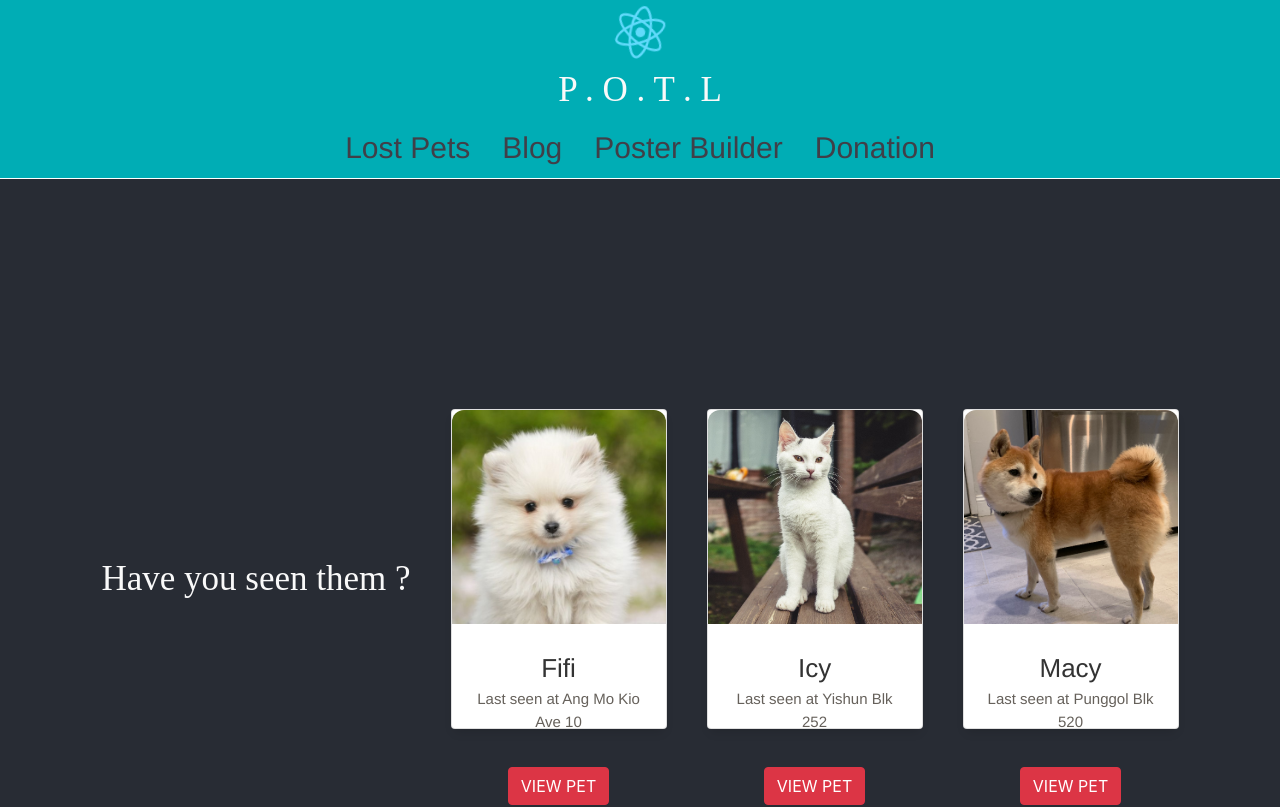
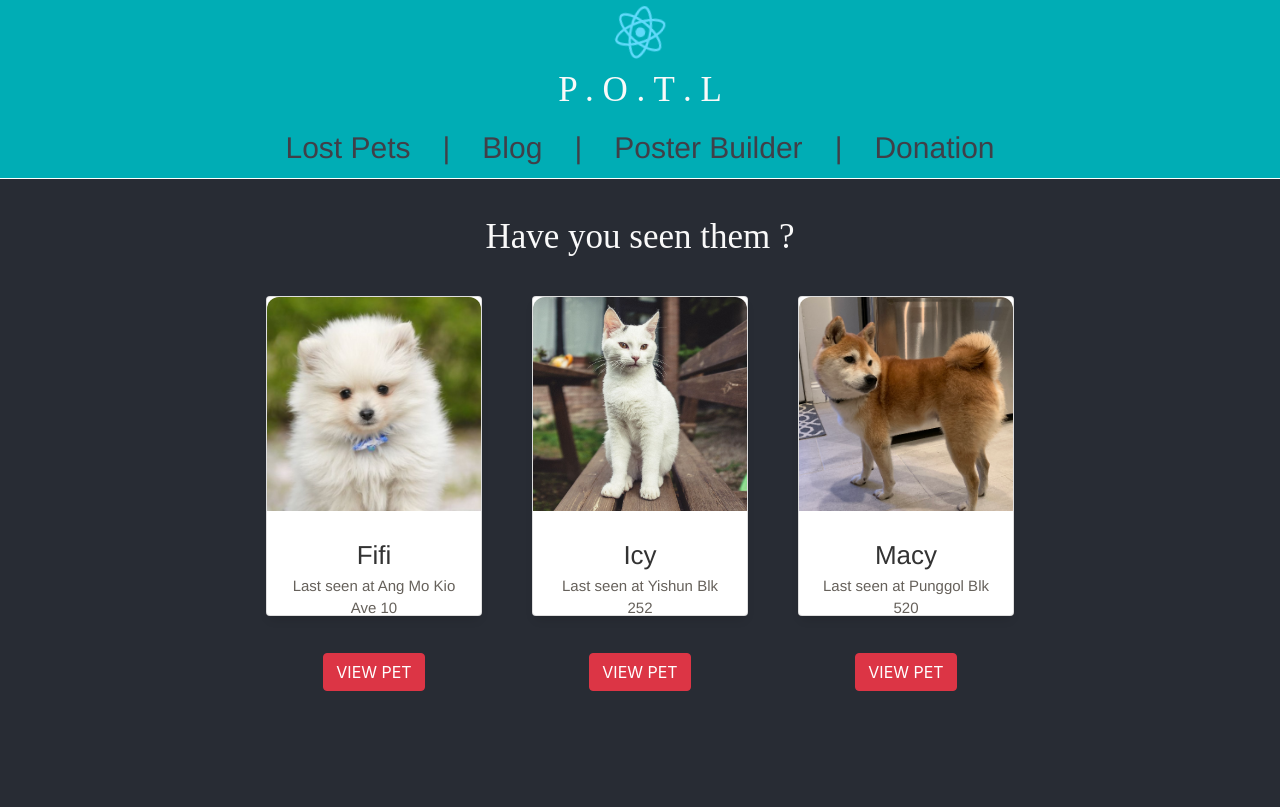
Before and after one commit to Allenhuh/POTL, a React (Create React App) app: page / in a window 1280 px wide. Shown: the top 807 px of the page. Built offline with nearby package versions, Linux system fonts and the light colour scheme.

Commit message:
HomePage title change

```diff
--- a/src/App.css
+++ b/src/App.css
@@ -18,8 +18,12 @@
   background-color: #282c34;
   display: contents;
   flex-direction: row;
-  align-items: center;
+  align-items: flex-start;
   justify-content: center;
+  min-height: 100vh;
+  display: flex;
+  font-size: calc(10px + 2vmin);
+  column-gap: 50px;
 }
 
 .app-text {
@@ -28,11 +32,19 @@
   font-family: "Times New Roman", Times, serif;
 }
 
+.title {
+  display: contents;
+  flex-direction: column;
+  align-items: center;
+  justify-content: center;
+}
 .app-content-text {
   font-size: 35px;
-  background-color: #282c34;
   color: #f9f9f9;
   font-family: "Times New Roman", Times, serif;
+  flex-direction: column;
+  align-items: baseline;
+  justify-content: baseline;
 }
 
 .App-header {
@@ -40,12 +52,12 @@
   background-color: #282c34;
   min-height: 100vh;
   display: flex;
-  flex-direction: row;
+  flex-direction: column;
   align-items: center;
   justify-content: center;
   font-size: calc(10px + 2vmin);
   color: white;
-  column-gap: 40px;
+  column-gap: 1px;
 }
 
 .App-link {
--- a/src/App.js
+++ b/src/App.js
@@ -10,9 +10,13 @@ function App() {
   return (
     <div className="App">
       <NavBar></NavBar>
-      <header className="App-header">
-      <text className="app-content-text"> Have you seen them ? </text>
-      <div className="container-content">
+      <div className="App-header">
+        <ul></ul>
+        <ul></ul>
+          <text className="app-content-text"> Have you seen them ? </text>
+        <ul></ul>
+        <ul></ul>
+      <header className="container-content">
       <Card style={{width: '13.5rem', height:'20rem'}}>
           <CardImg top maxHeight='1vh' object-fit='contain' src={whiteDog} alt="whiteDog"/>
             <CardBody>
@@ -37,8 +41,8 @@ function App() {
                 <Button color="danger">View Pet</Button>
               </CardBody>
           </Card>
+      </header>
       </div>
-      </header>
     </div>
   );
 }
--- a/src/components/Navbars/NavBar.js
+++ b/src/components/Navbars/NavBar.js
@@ -31,12 +31,15 @@ function NavBar() {
 <ul class="nav justify-content-center">
   <li class="nav-item">
     <a class="nav-link" >Lost Pets</a>
+    <a class="nav-link" >|</a>
   </li>
   <li class="nav-item">
     <a class="nav-link" >Blog</a>
+    <a class="nav-link" >|</a>
   </li>
   <li class="nav-item">
     <a class="nav-link" >Poster Builder</a>
+    <a class="nav-link" >|</a>
   </li>
   <li class="nav-item">
     <a class="nav-link">Donation</a>
```
Also changed, not shown: src/assets/img/potl_logo.png (added).
